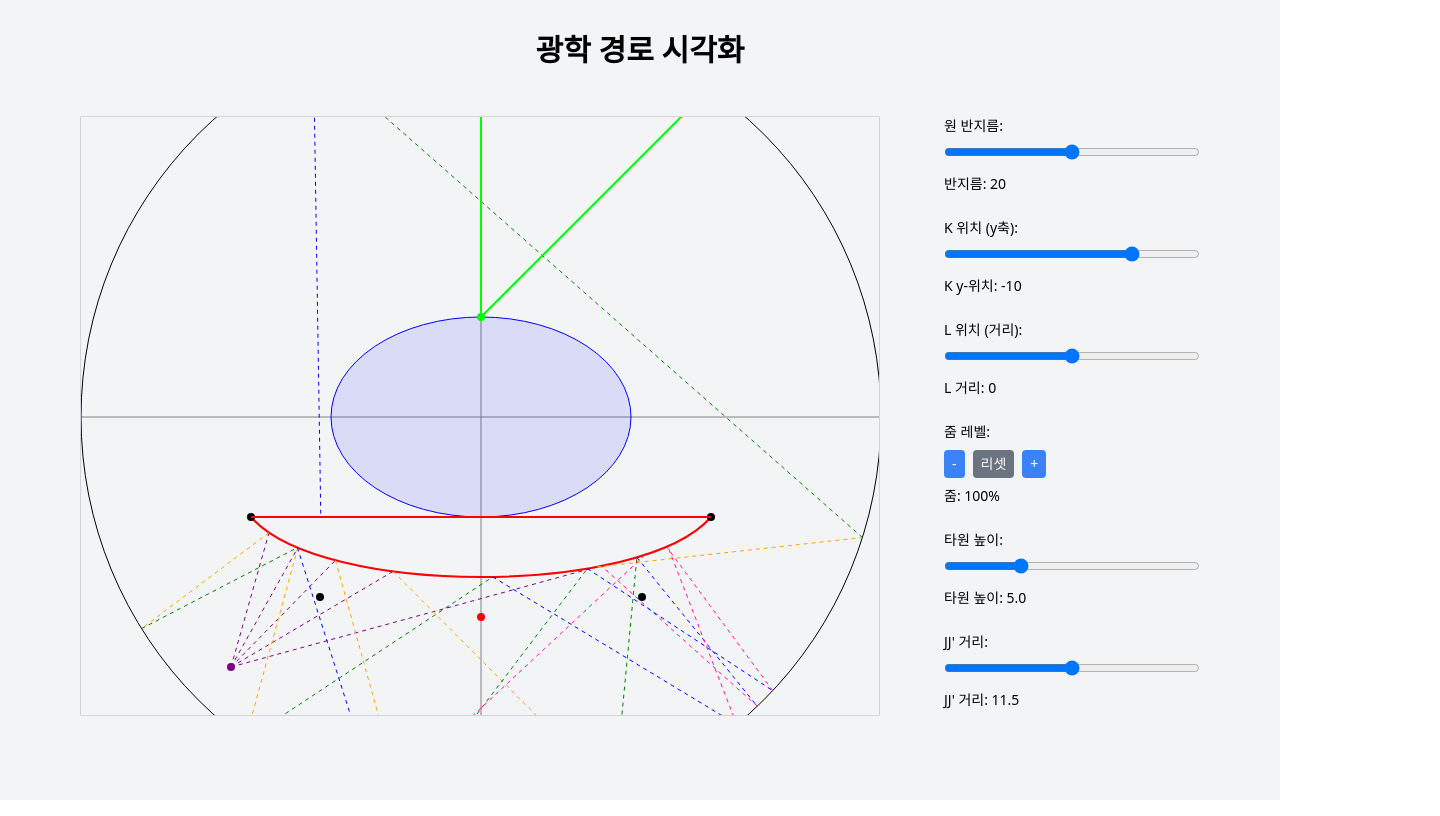
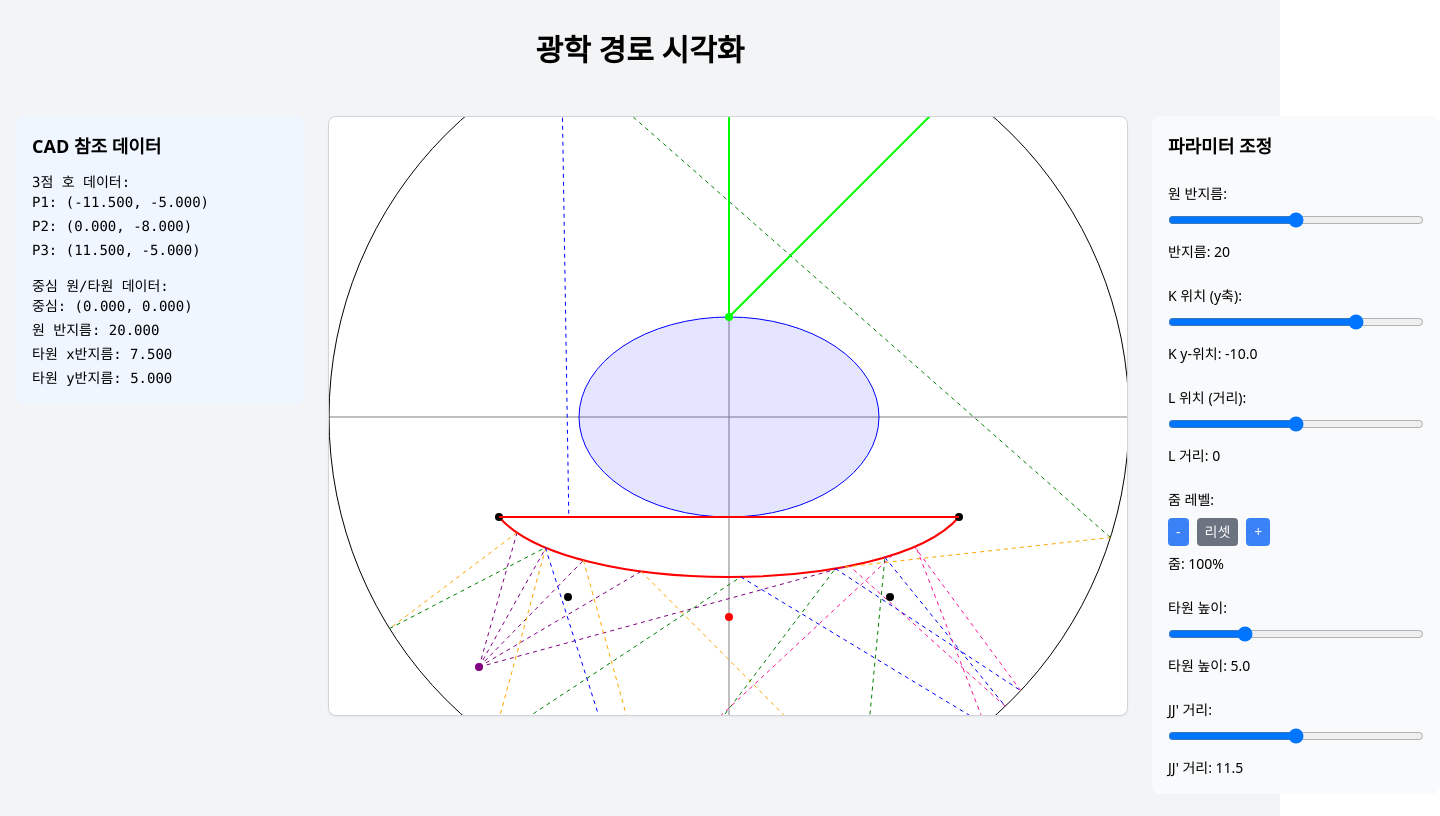
Before and after one commit to kaiju782/light-path-visualization, a React (Create React App) app: page / in a window 1280 px wide. Shown: the top 816 px of the page, 1440 px wide, since content can reach past the window. Built offline with nearby package versions, Linux system fonts and the light colour scheme.

Commit message:
Update LightPathVisualization.js

```diff
--- a/src/components/LightPathVisualization.js
+++ b/src/components/LightPathVisualization.js
@@ -501,11 +501,65 @@ const LightPathVisualization = () => {
     }, null);
   };
 
+  const MathematicalAnalysis = ({
+    circleRadius,
+    ellipseHeight,
+    jjDistance
+  }) => {
+    // y축과 만나는 중간점 계산 (t = 0.5 지점)
+    const points = getControlPoints(kPosition);
+    const midPoint = getBezierPoint(points, 0.5);
+    const {J, Jp} = points;
+
+    return (
+      <div className="w-72 shrink-0">
+        <div className="mb-6 p-4 bg-blue-50 rounded-lg">
+          <h3 className="text-lg font-semibold mb-3">CAD 참조 데이터</h3>
+          <div className="space-y-4 font-mono text-sm">
+            <div>
+              <h4 className="font-medium">3점 호 데이터:</h4>
+              <ul className="space-y-1">
+                <li>P1: ({J.x.toFixed(3)}, {J.y.toFixed(3)})</li>
+                <li>P2: ({midPoint.x.toFixed(3)}, {midPoint.y.toFixed(3)})</li>
+                <li>P3: ({Jp.x.toFixed(3)}, {Jp.y.toFixed(3)})</li>
+              </ul>
+            </div>
+
+            <div>
+              <h4 className="font-medium">중심 원/타원 데이터:</h4>
+              <ul className="space-y-1">
+                <li>중심: (0.000, 0.000)</li>
+                <li>원 반지름: {circleRadius.toFixed(3)}</li>
+                <li>타원 x반지름: 7.500</li>
+                <li>타원 y반지름: {ellipseHeight.toFixed(3)}</li>
+              </ul>
+            </div>
+          </div>
+        </div>
+
+        {/* 기존 수학적 분석 내용 */}
+      </div>
+    );
+  };
+
   return (
-    <div className="flex flex-row gap-4 w-full max-w-6xl p-4">
-      {/* 왼쪽: 시뮬레이션 뷰 */}
-      <div className="flex-1">
-        <svg width={width} height={height} className="border border-gray-300">
+    <div className="flex flex-row gap-6 w-full p-4">
+      {/* 왼쪽: 수학적 분석 */}
+      <div className="w-72 shrink-0">
+        <MathematicalAnalysis
+          circleRadius={circleRadius}
+          ellipseHeight={ellipseHeight}
+          jjDistance={jjDistance}
+        />
+      </div>
+
+      {/* 가운데: 시뮬레이션 뷰 */}
+      <div className="flex-1 flex justify-center">
+        <svg
+          width={width}
+          height={height}
+          className="border border-gray-300 bg-white rounded-lg shadow-sm"
+        >
           <line
             x1="0" y1={height/2}
             x2={width} y2={height/2}
@@ -723,8 +777,10 @@ const LightPathVisualization = () => {
         </svg>
       </div>
 
-      {/* 오른쪽: 컨트롤 패널 */}
-      <div className="w-64 space-y-6">
+      {/* 오른쪽: 파라미터 조정 패널 */}
+      <div className="w-72 shrink-0 space-y-6 p-4 bg-gray-50 rounded-lg">
+        <h3 className="text-lg font-semibold">파라미터 조정</h3>
+
         <div className="space-y-2">
           <label className="block text-sm font-medium">원 반지름:</label>
           <input
@@ -745,12 +801,12 @@ const LightPathVisualization = () => {
             type="range"
             min="-25"
             max="-5"
-            step="0.5"
+            step="0.1"
             value={kPosition}
             onChange={(e) => setKPosition(Number(e.target.value))}
             className="w-full"
           />
-          <div className="text-sm">K y-위치: {kPosition}</div>
+          <div className="text-sm">K y-위치: {kPosition.toFixed(1)}</div>
         </div>
 
         <div className="space-y-2">
```
